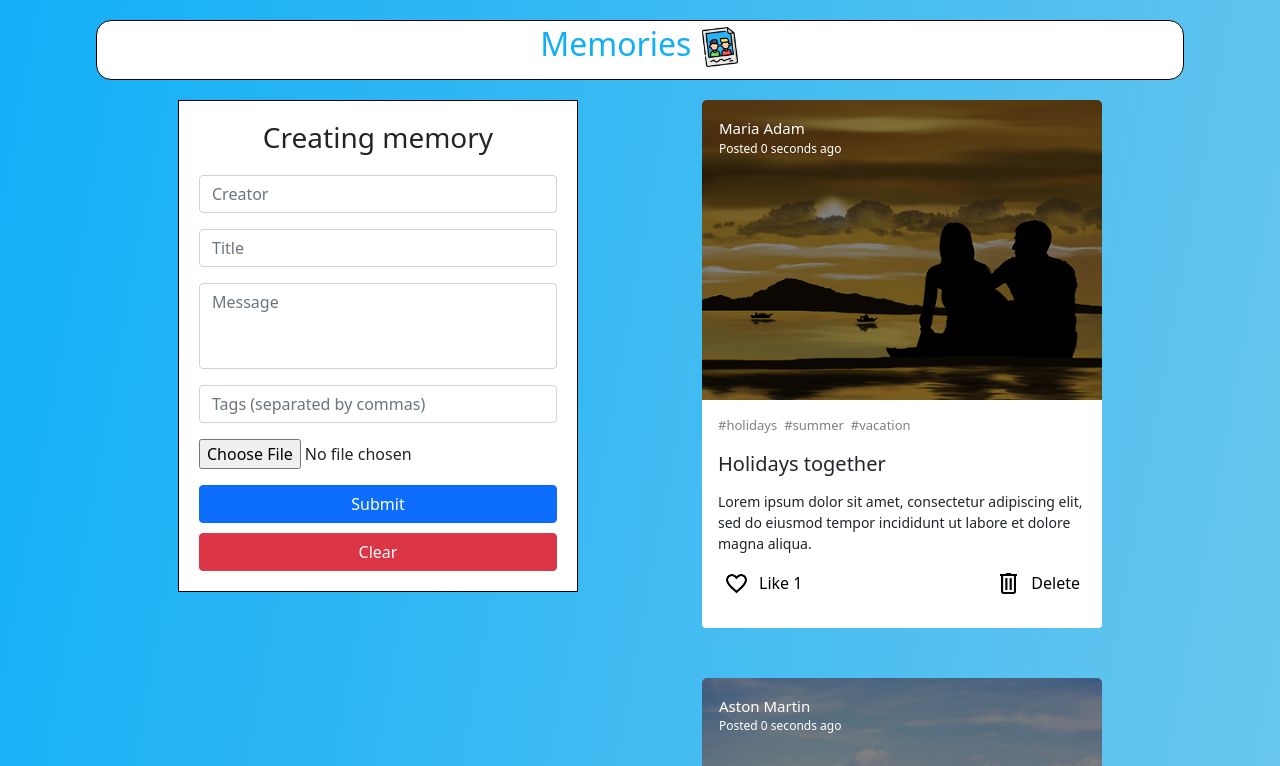
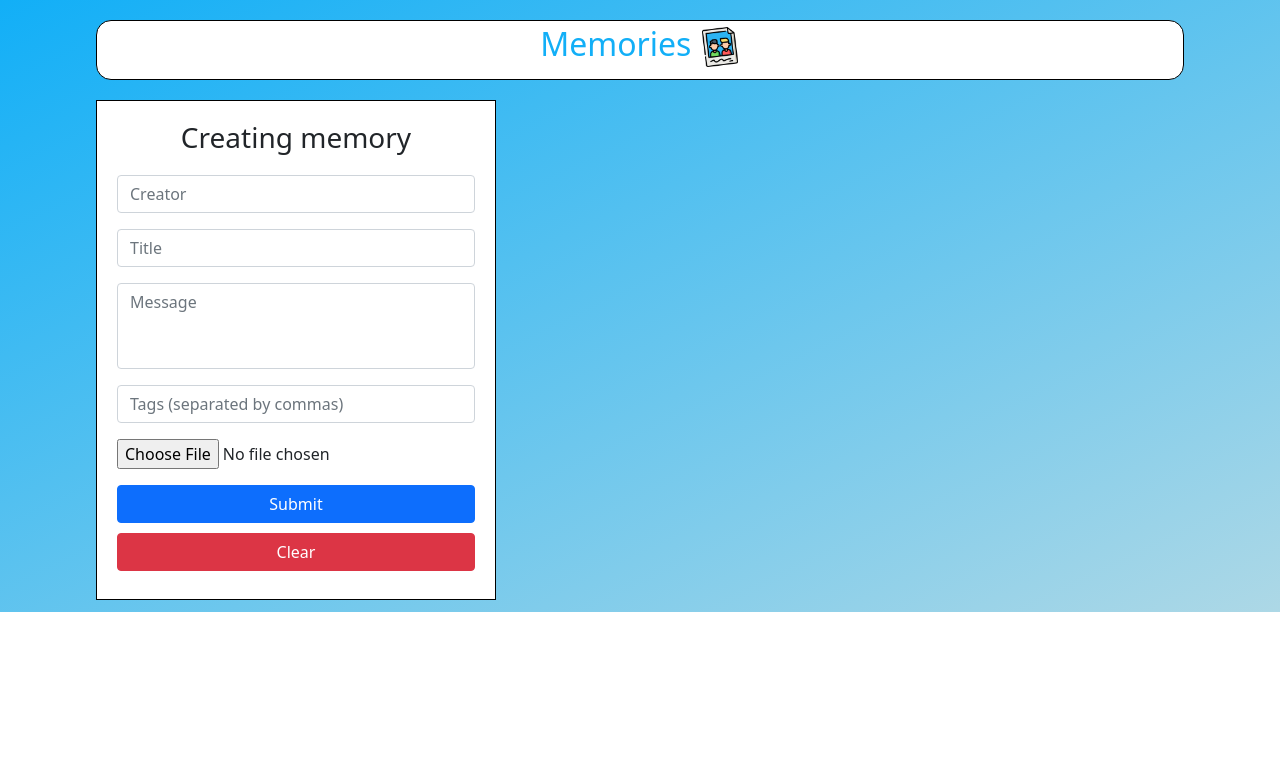
Before and after one commit to kaklimas/memories-react, a React (Create React App) app in the folder client/: page / in a window 1280 px wide. Shown: the top 766 px of the page. Built offline with nearby package versions, Linux system fonts and the light colour scheme.

Commit message:
adding post and delete methods to user

```diff
--- a/client/package.json
+++ b/client/package.json
@@ -12,6 +12,7 @@
     "react": "^18.1.0",
     "react-bootstrap": "^2.3.1",
     "react-dom": "^18.1.0",
+    "react-hook-form": "^7.31.0",
     "react-scripts": "5.0.1",
     "styled-components": "^5.3.5",
     "web-vitals": "^2.1.4"
--- a/client/src/App.js
+++ b/client/src/App.js
@@ -1,10 +1,11 @@
 import React from "react";
-
+import { useMediaQuery } from 'react-responsive';
 import styled from "styled-components";
 import Form from "./components/Form";
 
 import memoriesImg from './img/memories.png'
 import CardBox from "./components/CardBox";
+
 
 
 const MergedDiv = styled.div`
@@ -14,8 +15,8 @@ const MergedDiv = styled.div`
   display: flex;
   flex-direction: row;
   flex-wrap: wrap;
-  padding: 20px;
-  justify-content: space-around;
+  padding-top: 20px;
+
 
 `
 const TitleDiv = styled.div`
@@ -38,15 +39,19 @@ const ContainerDiv = styled.div`
 
 
 function App() {
-
   return (
     <ContainerDiv>
       <TitleDiv>
-      <h2>Memories  <img src={memoriesImg} style={{height:40}}></img></h2>
+      <h2>Memories  <img src={memoriesImg} style={{height:40}} alt=''></img></h2>
       </TitleDiv>
       <MergedDiv>
-        <Form />
-        <CardBox />
+          <div style={{width:'40%'}}>
+              <Form />
+          </div>
+          <div style={{width:'60%'}}>
+              {/*<CardBox />*/}
+          </div>
+
       </MergedDiv>
     </ContainerDiv>
   );
--- a/client/src/components/Card.jsx
+++ b/client/src/components/Card.jsx
@@ -1,19 +1,29 @@
 import React, {useState} from 'react'
+import axios from "axios";
 import 'bootstrap/dist/css/bootstrap.min.css'
 import emptyHeart from '../img/emptyHeart.png'
 import fullHeart from '../img/fullHeart.png'
 import trashSrc from '../img/trash.png'
-
+import beachSrc from '../img/beach.png'
+const baseDeleteURL = 'http://localhost:4000/app/posts'
 
 function Card({card}) {
 
+    const [title, creator, date, tags, src, content, id] = [card.title, card.creator, new Date(card.createdAt), card.tags, card.src, card.message, card.id];
+    console.log(card)
     const [imgSrc, setImgSrc] = useState(emptyHeart)
 
     const handleHeartClick = (event) => {
         event.preventDefault();
-    if (imgSrc === emptyHeart){
+        if (imgSrc === emptyHeart) {
             setImgSrc(fullHeart)
         } else setImgSrc(emptyHeart)
+    }
+    const handleDeleteClick = async () => {
+        const deleteURL = baseDeleteURL + `${id}`
+        await axios.delete(deleteURL)
+            .then((res) => console.log(res))
+            .catch((err) => console.log(err))
     }
 
     const getLikes = () => {
@@ -22,49 +32,81 @@ function Card({card}) {
 
     const calculateTime = () => {
         const now = new Date()
-    const yearDiff = now.getFullYear() - card.date.getFullYear()
-    const monthDiff = now.getMonth() - card.date.getMonth()
-    const hoursDiff = now.getHours() - card.date.getHours()
-    const minutesDiff = now.getMinutes() - card.date.getMinutes()
+        const yearDiff = now.getFullYear() - date.getFullYear()
+        const monthDiff = now.getMonth() - date.getMonth()
+        const daysDiff = now.getDate() - date.getDate()
+        const hoursDiff = now.getHours() - date.getHours()
+        const minutesDiff = now.getMinutes() - date.getMinutes()
 
-    if (yearDiff > 0){
+        if (yearDiff > 0) {
             return `Posted ${yearDiff} years ago`
         }
-    if (monthDiff > 0){
+        if (monthDiff > 0) {
             return `Posted ${monthDiff} months ago`
         }
-    if (hoursDiff > 0){
+        if (daysDiff > 0) {
+            return `Posted ${daysDiff} days ago`
+        }
+        if (hoursDiff > 0) {
             return `Posted ${hoursDiff} hours ago`
         }
-    if (minutesDiff > 0){
+        if (minutesDiff > 0) {
             return `Posted ${minutesDiff} minutes ago`
         }
-    return `Posted ${now.getSeconds() - card.date.getSeconds()} seconds ago`
+        return `Posted ${now.getSeconds() - date.getSeconds()} seconds ago`
     }
     const getTags = () => {
-    return (card.tags.map(tag => <p>{`#${tag}`}</p>))
+        return (tags.map(tag => <p>{`#${tag}`}</p>))
     }
+
     return (
         <div>
-        <div className="card" style={{width: 400, marginBottom: 50,  minHeight: 400, border:'none', borderTopLeftRadius:5, borderTopRightRadius:5}}>
-            <div style={{backgroundColor:'black', borderTopLeftRadius:5, borderTopRightRadius:5}}>
-            <img src={card.src} class="card-img-top" alt={card.src} style={{height:300, opacity:0.5, borderTopLeftRadius:5, borderTopRightRadius:5}}></img>
+            <div className="card" style={{
+                width: 350,
+                marginBottom: 50,
+                minHeight: 400,
+                border: 'none',
+                borderTopLeftRadius: 5,
+                borderTopRightRadius: 5
+            }}>
+                <div style={{backgroundColor: 'black', borderTopLeftRadius: 5, borderTopRightRadius: 5}}>
+                    <img src={beachSrc} className="card-img-top" alt="/"
+                         style={{height: 250, opacity: 0.5, borderTopLeftRadius: 5, borderTopRightRadius: 5}}></img>
                 </div>
-            <div className='card-description' style={{position: 'absolute', color:'white', margin:17}} >
-              <p className="card-title" style={{marginBottom:0, fontSize:15}}>{card.creator}</p>
+                <div className='card-description'
+                     style={{width: '90%', position: 'absolute', color: 'white', margin: 17}}>
+                    <div style={{
+                        display: 'flex',
+                        flexDirection: 'row',
+                        justifyContent: 'space-between',
+                        alignItems: 'center'
+                    }}>
+                        <p className="card-title" style={{marginBottom: 0, fontSize: 15}}>{creator}</p>
+                        <button style={{border: 'none', background: 'inherit', color: 'white', fontWeight: 700}}>...
+                        </button>
+                    </div>
                     <p className="card-text" style={{fontSize: 12}}>{calculateTime()}</p>
+
                 </div>
                 <div className="card-body">
-                <div style={{fontSize: 13, color:'gray', display:'flex', flexDirection:'row', gap:7}}>{getTags()}</div>
-                <h5 className="card-title">{card.title}</h5>
-                <p className="card-text" style={{fontSize: 14, marginTop:15}}>{card.content}</p>
-                <div className='card-reactions' style={{display:'flex', justifyContent: 'space-between'}}>
-                  <button style={{border:'none', background:'white', display:'flex'}} onClick={handleHeartClick}>
-                    <img src={imgSrc} style={{width:25}}/>
+                    <div style={{
+                        fontSize: 13,
+                        color: 'gray',
+                        display: 'flex',
+                        flexDirection: 'row',
+                        gap: 7
+                    }}>{getTags()}</div>
+                    <h5 className="card-title">{title}</h5>
+                    <p className="card-text" style={{fontSize: 14, marginTop: 15}}>{content}</p>
+                    <div className='card-reactions' style={{display: 'flex', justifyContent: 'space-between'}}>
+                        <button style={{border: 'none', background: 'white', display: 'flex'}}
+                                onClick={handleHeartClick}>
+                            <img src={imgSrc} alt='' style={{width: 25}}/>
                             <p style={{marginLeft: 10}}>Like {getLikes()}</p>
                         </button>
-                  <button style={{border:'none', background:'white', display:'flex'}} onClick={handleHeartClick}>
-                    <img src={trashSrc} style={{width:25}}/>
+                        <button style={{border: 'none', background: 'white', display: 'flex'}}
+                                onClick={handleDeleteClick}>
+                            <img src={trashSrc} alt='' style={{width: 25}}/>
                             <p style={{marginLeft: 10}}>Delete</p>
                         </button>
 
--- a/client/src/components/CardBox.jsx
+++ b/client/src/components/CardBox.jsx
@@ -1,5 +1,6 @@
-import React from 'react'
+import React, { useState, useEffect } from 'react'
 import axios from "axios";
+import styled from "styled-components";
 import NoCards from './NoCards';
 import Card from './Card'
 
@@ -36,14 +37,39 @@ const sampleCards = [beachCard, dadsCard, christmasCard, beachCard, dadsCard, ch
             beachCard, dadsCard, christmasCard, beachCard, dadsCard, christmasCard]
 
 
+const CardDiv = styled.div`
+  display: flex;
+  flex-direction: row;
+  flex-wrap: wrap;
+  justify-content: space-between;
+`
 
 function CardBox() {
+    const [usersCards, setUsersCards] = useState([]);
     const serverPostsUrl = 'http://localhost:4000/app/posts'
 
+    const fetchData = async () => {
+        await axios.get(serverPostsUrl)
+            .then((res) => {
+                const data = res.data
+                setUsersCards(data)
+            })
+            .catch((err) => console.log(err))
+
+    }
+    useEffect(() => {
+        fetchData()
+            .then()
+            .catch((err) => console.log(err))
+        usersCards.map(user => console.log(user.title))
+    })
     return (
-    <div>
-        {sampleCards.length > 0 ? sampleCards.map(card => <Card key={card.creator} card={card}/>) : <NoCards />}
-    </div>
+        <CardDiv>
+
+            {usersCards.length > 0 ? usersCards.map(card => <Card key={card.creator} card={card}/>) : <NoCards />}
+
+            {/*{sampleCards.length > 0 ? sampleCards.map(card => <Card key={card.creator} card={card}/>) : <NoCards />}*/}
+        </CardDiv>
   )
 }
 
--- a/client/src/components/Form.jsx
+++ b/client/src/components/Form.jsx
@@ -1,41 +1,101 @@
-import React from 'react'
+import React, {useState} from 'react'
+import axios from "axios";
 import 'bootstrap/dist/css/bootstrap.min.css'
 import styled from 'styled-components'
+import {logDOM} from "@testing-library/react";
 
+const postURL = 'http://localhost:4000/app/newpost'
+const getURL = 'http://localhost:4000/app/posts'
 
 const FormDiv = styled.div`
   width: 30%;
   min-width: 400px;
-    margin-bottom:20px;
+  max-height: 500px;
+  margin-bottom: 20px;
   height: 100%;
   padding: 20px;
   border: 1px solid black;
-    background-color:white;
+  background-color: white;
 `
+
 function Form() {
+    const [creator, setCreator] = useState('');
+    const [title, setTitle] = useState('');
+    const [message, setMessage] = useState('');
+    const [tags, setTags] = useState('')
+    const [img, setImg] = useState('');
+    const [nextID, setNextID] = useState(0);
+
+    const getNextID = async () => {
+        let best = 0
+        await axios.get(getURL)
+            .then((res) => {
+                res.data.map((card) => {
+                    if (card.id > nextID) best = card.id;
+                    return card.id;
+                })
+            })
+            .catch((err) => console.log(err))
+        setNextID(best)
+    }
+
+    const handleSubmit = async (event) => {
+        event.preventDefault()
+
+        getNextID()
+            .then(async () => {
+                const data = {
+                    "id": nextID,
+                    "title": title,
+                    "message": message,
+                    "creator": creator,
+                    "tags": tags,
+                    "selectedFile": img
+                }
+                nextID > -1 ?
+                await axios.post(postURL, data)
+                    .then((res) => console.log(res))
+                    .catch((err) => console.log(err))
+                    : console.log('ID == -1!!')
+            })
+            .catch((err) => console.log(err))
+    }
+    const handleClear = () => {
+        setImg('');
+        setTags('');
+        setCreator('');
+        setMessage('');
+        setTitle('');
+
+    }
+
+
     return (
         <FormDiv>
-        <div className='section-title' style={{textAlign: 'center', marginBottom: 20}}><h3>Creating memory</h3></div>
-        <form>
+            <div className='section-title' style={{textAlign: 'center', marginBottom: 20}}><h3>Creating memory</h3>
+            </div>
+            <form onSubmit={handleSubmit}>
                 <div className='mb-3'>
-                <input type="text" className="form-control" id="creatorName" placeholder='Creator'></input>
+                    <input required value={creator} type="text" className="form-control" id="creatorName" placeholder='Creator' onChange={(event) => setCreator(event.target.value)}></input>
                 </div>
                 <div className='mb-3'>
-                <input type="text" className="form-control" id="title" placeholder='Title'></input>
+                    <input required value={title} type="text" className="form-control" id="title" placeholder='Title' onChange={(event) => setTitle(event.target.value)}></input>
                 </div>
                 <div className="mb-3">
-                <textarea className="form-control" id="message" rows="3" placeholder='Message' style={{resize: 'none'}}></textarea>
+                    <textarea required value={message} className="form-control" id="message" rows="3" placeholder='Message' onChange={(event) => setMessage(event.target.value)}
+                              style={{resize: 'none'}}></textarea>
                 </div>
                 <div className='mb-3'>
-                <input type="text" className="form-control" id="tags" placeholder='Tags (separated by commas)'></input>
+                    <input required type="text" value={tags} className="form-control" id="tags" onChange={(event) => setTags(event.target.value)}
+                           placeholder='Tags (separated by commas)'></input>
                 </div>
                 <div className='mb-3'>
-                <input type="file" name="file" />
+                    <input required type="file" name="file" value={img} onChange={(event) => setImg(event.target.value)}/>
                 </div>
 
 
                 <button type="submit" className="btn btn-primary" style={{width: '100%'}}>Submit</button>
-            <button className="btn btn-danger" style={{width: '100%', marginTop: 10}}>Clear</button>
+                <button className="btn btn-danger" style={{width: '100%', marginTop: 10}} onClick={handleClear}>Clear</button>
 
             </form>
         </FormDiv>
```
Also changed, not shown: 1 other file (tests, documents, lock files or other folders). Lines whose indentation alone changed are shown as unchanged.
